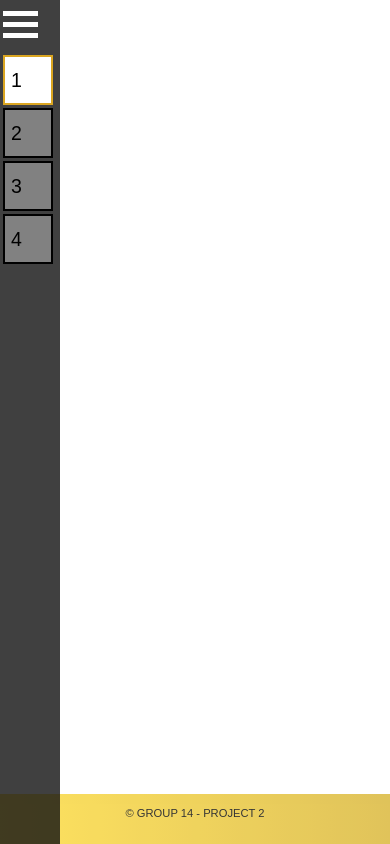
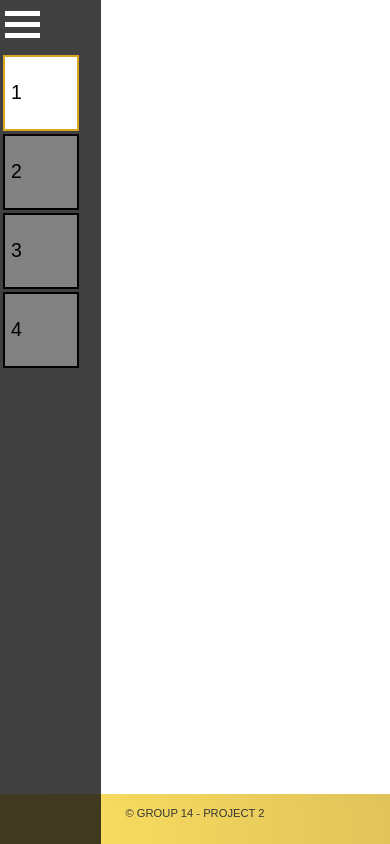
Before and after one commit to IT2810/it2810-webutvikling-h18-prosjekt-2-gruppe--14, a React (Create React App) app: page / in a window 390 px wide. Built offline with nearby package versions, Linux system fonts and the light colour scheme.

Commit message:
Utilize viewport better #9

```diff
--- a/src/components/Navbar.js
+++ b/src/components/Navbar.js
@@ -15,19 +15,15 @@ class Navbar extends Component {
     //Function opening and closing the navbar by changing width.
     handleNav() {
         if(this.state.hide) {
-            if (window.innerWidth > window.innerHeight) {
-                document.getElementById("mySidebar").style.width = "75vh";
-            } else {
-                document.getElementById("mySidebar").style.width = "70vw";
-            }
+            document.getElementById("mySidebar").style.width = "50vmax";
         } else {
-            document.getElementById("mySidebar").style.width = "12vw";
+            document.getElementById("mySidebar").style.width = "12vmax";
         }
     }
 
     //Function that runs immideatly after the component (Navbar) renders -> Making the navbar visible.
     componentDidMount() {
-        document.getElementById("mySidebar").style.width = "12vw";
+        document.getElementById("mySidebar").style.width = "12vmax";
     }
 
     //Function rendering the navbar and listening for changes in settings.
--- a/src/style/Navbar.css
+++ b/src/style/Navbar.css
@@ -1,6 +1,6 @@
 .sidebar {
   height: 100%;
-  width: 10vw;
+  width: 10vmax;
   min-width: 60px;
   position: fixed;
   z-index: 1;
--- a/src/style/Tabs.css
+++ b/src/style/Tabs.css
@@ -1,15 +1,15 @@
 .tab-container {
     position: absolute;
     z-index: 10;
-    width: 15vw;
+    width: 15vmax;
     height: 40vh;
     min-width: 60px;
 }
 
 .tab {
-    width: 9vw;
+    width: 9vmax;
     min-width: 50px;
-    height: 9vw;
+    height: 9vmax;
     min-height: 50px;
     display: flex;
     align-items: center;
@@ -28,9 +28,9 @@
 }
 
 .tabactive {
-    width: 9vw;
+    width: 9vmax;
     min-width: 50px;
-    height: 9vw;
+    height: 9vmax;
     min-height: 50px;
     display: flex;
     align-items: center;
```
